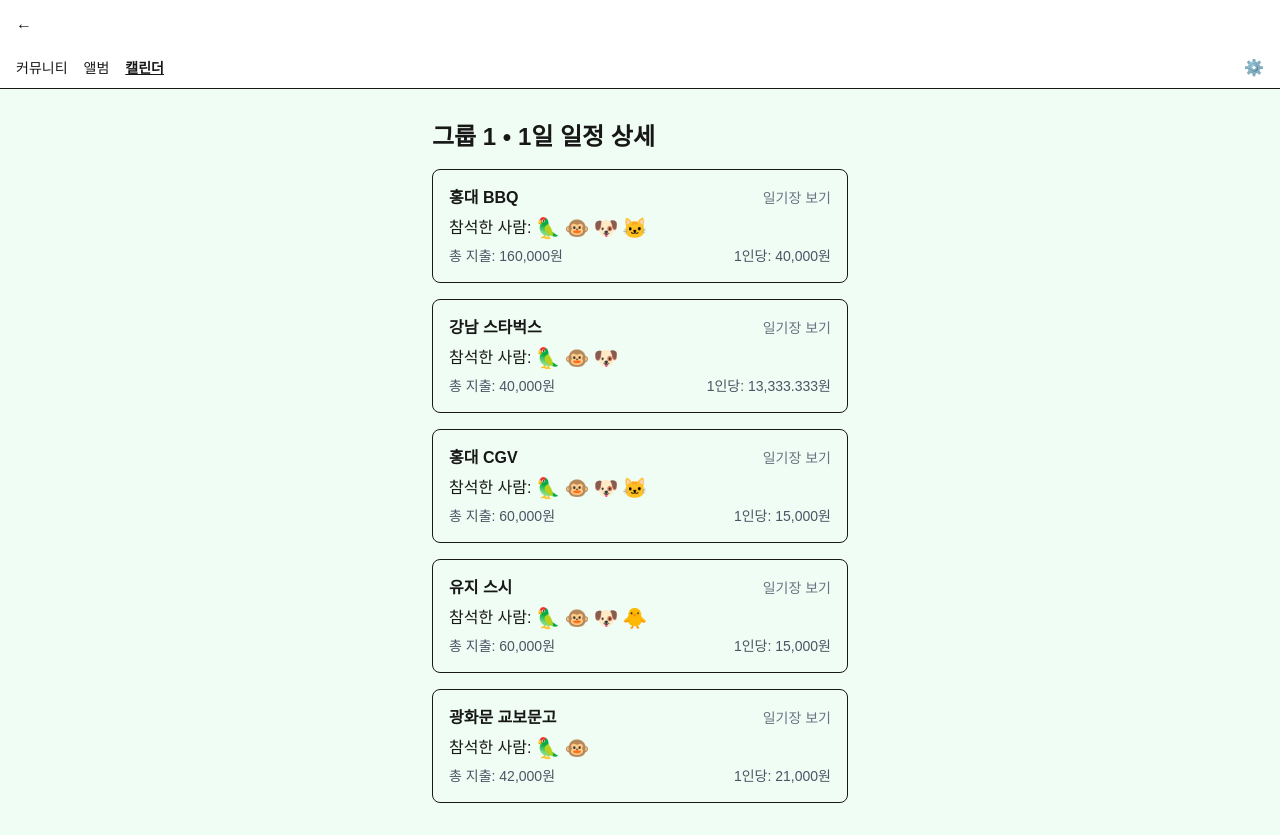
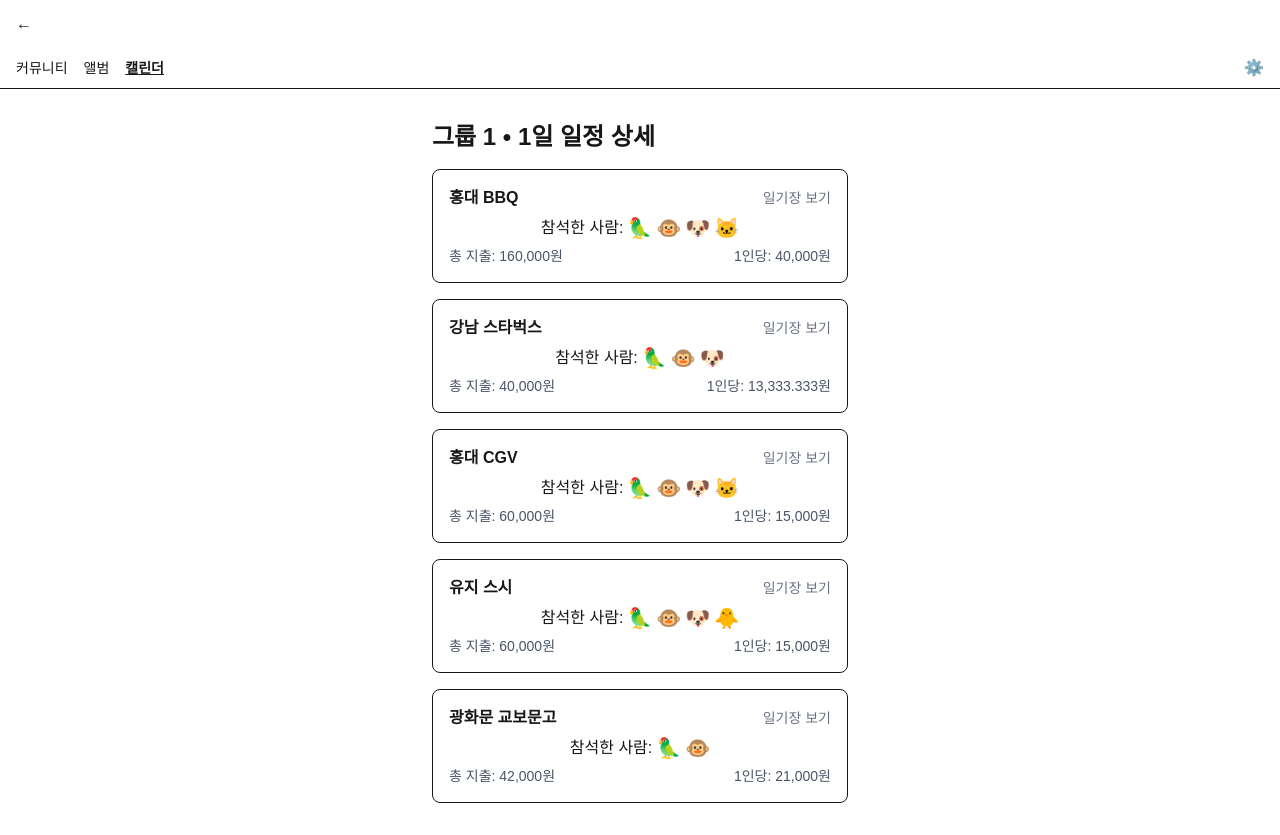
Before and after one commit to digibees-moimz/moimz, a Next.js app in the folder frontend/: page /groups/1/calendar/1 in a window 1280 px wide. Built offline with nearby package versions, Linux system fonts and the light colour scheme.

Commit message:
[FE] refactor #6: Flex 컴포넌트 적용하여 리팩토링

```diff
--- a/frontend/src/app/groups/[groupId]/calendar/[date]/page.tsx
+++ b/frontend/src/app/groups/[groupId]/calendar/[date]/page.tsx
@@ -1,4 +1,5 @@
 // src/app/groups/[groupId]/calendar/[date]/page.tsx
+import { Flex } from "@/components/ui-components/layout/Flex";
 import type { Metadata } from "next";
 
 interface Props {
@@ -60,24 +61,24 @@ export default function CalendarDetailPage({ params }: Props) {
       </h1>
       {events.map((e) => (
         <div key={e.id} className="border rounded-lg p-4 space-y-1">
-          <div className="flex justify-between items-center">
+          <Flex.RowBetweenCenter>
             <h2 className="font-semibold">{e.title}</h2>
             <button className="text-sm text-gray-500">일기장 보기</button>
-          </div>
-          <div className="flex items-center gap-1">
+          </Flex.RowBetweenCenter>
+          <Flex.RowCenter className="gap-1">
             참석한 사람:
             {e.attendees.map((a, idx) => (
               <span key={idx} className="text-xl">
                 {a}
               </span>
             ))}
-          </div>
-          <div className="flex justify-between text-sm text-gray-600">
+          </Flex.RowCenter>
+          <Flex.RowBetweenCenter className="text-sm text-gray-600">
             <span>총 지출: {e.total.toLocaleString()}원</span>
             <span>
               1인당: {(e.total / e.attendees.length).toLocaleString()}원
             </span>
-          </div>
+          </Flex.RowBetweenCenter>
         </div>
       ))}
     </div>
--- a/frontend/src/app/groups/[groupId]/calendar/page.tsx
+++ b/frontend/src/app/groups/[groupId]/calendar/page.tsx
@@ -32,9 +32,9 @@ export default function CalendarPage({ params: { groupId } }: Props) {
         {days.map((day) => (
           <Link key={day} href={`/groups/${groupId}/calendar/${day}`} passHref>
             <Flex.ColCenter className="hover:bg-gray-100 rounded p-1">
-              <div className="w-8 h-8 flex items-center justify-center rounded-full">
+              <Flex.RowCenter className="w-8 h-8 rounded-full">
                 {day}
-              </div>
+              </Flex.RowCenter>
               <span className="text-xs text-blue-500">+50,000</span>
             </Flex.ColCenter>
           </Link>
--- a/frontend/src/components/layout/AppLayout.tsx
+++ b/frontend/src/components/layout/AppLayout.tsx
@@ -1,5 +1,5 @@
 // src/components/layout/AppLayout.tsx
-import { Flex } from "../ui-components/layout/Flex";
+import { Flex } from "@/components/ui-components/layout/Flex";
 import Header from "./Header";
 import TabNav from "./TabNav";
 
@@ -8,7 +8,7 @@ export default function AppLayout({ children }: { children: React.ReactNode }) {
     <div className="w-screen min-h-screen flex flex-col">
       <Header />
       <TabNav />
-      <Flex.ColCenter as="main" className="p-4 bg-green-50">
+      <Flex.ColCenter as="main" className="p-4 bg-#ffffff">
         {children}
       </Flex.ColCenter>
     </div>
--- a/frontend/src/components/layout/Header.tsx
+++ b/frontend/src/components/layout/Header.tsx
@@ -2,13 +2,14 @@
 "use client";
 
 import { useRouter } from "next/navigation";
+import { Flex } from "@/components/ui-components/layout/Flex";
 
 export default function Header() {
   const router = useRouter();
 
   return (
-    <div className="h-12 flex items-center px-4">
+    <Flex.RowStartCenter className="h-12 px-4">
       <button onClick={() => router.back()}>←</button>
-    </div>
+    </Flex.RowStartCenter>
   );
 }
--- a/frontend/src/components/layout/TabNav.tsx
+++ b/frontend/src/components/layout/TabNav.tsx
@@ -3,6 +3,7 @@
 
 import Link from "next/link";
 import { usePathname } from "next/navigation";
+import { Flex } from "@/components/ui-components/layout/Flex";
 
 export default function TabNav() {
   const pathname = usePathname();
@@ -14,8 +15,8 @@ export default function TabNav() {
   ];
 
   return (
-    <div className="flex items-center justify-between px-4 py-2 border-b">
-      <div className="flex gap-4">
+    <Flex.RowBetweenCenter className="px-4 py-2 border-b">
+      <Flex.RowStartCenter className="gap-4">
         {tabs.map((tab) => (
           <Link
             key={tab.href}
@@ -27,8 +28,8 @@ export default function TabNav() {
             {tab.label}
           </Link>
         ))}
-      </div>
+      </Flex.RowStartCenter>
       <button>⚙️</button>
-    </div>
+    </Flex.RowBetweenCenter>
   );
 }
```
